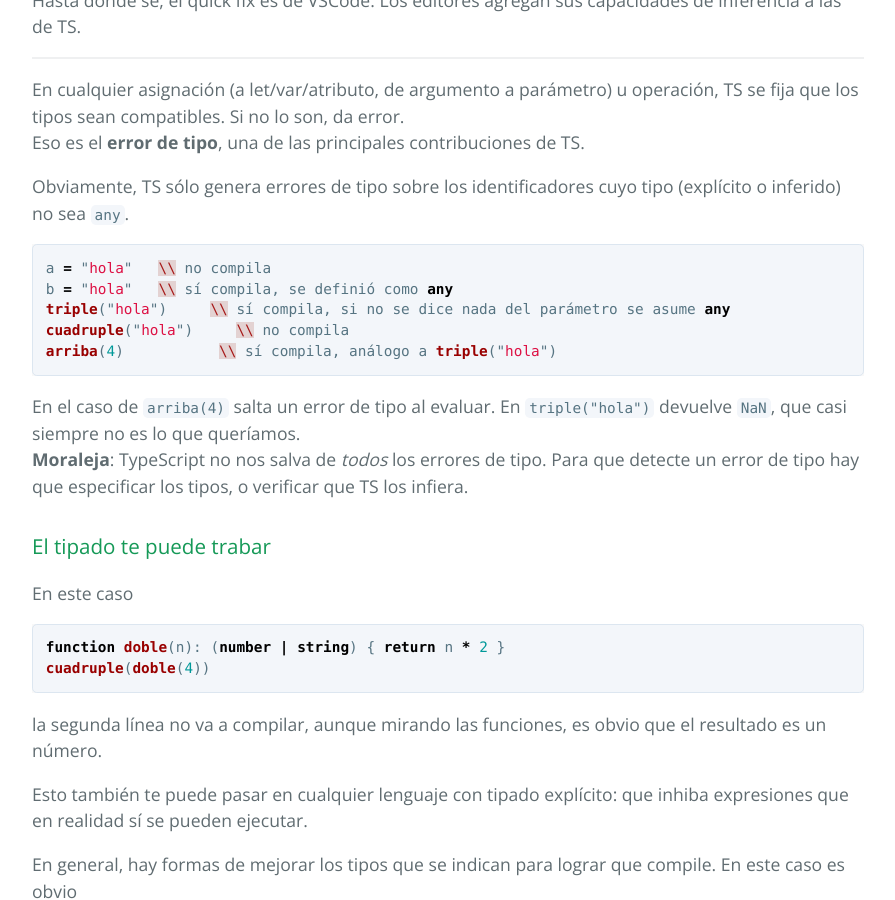
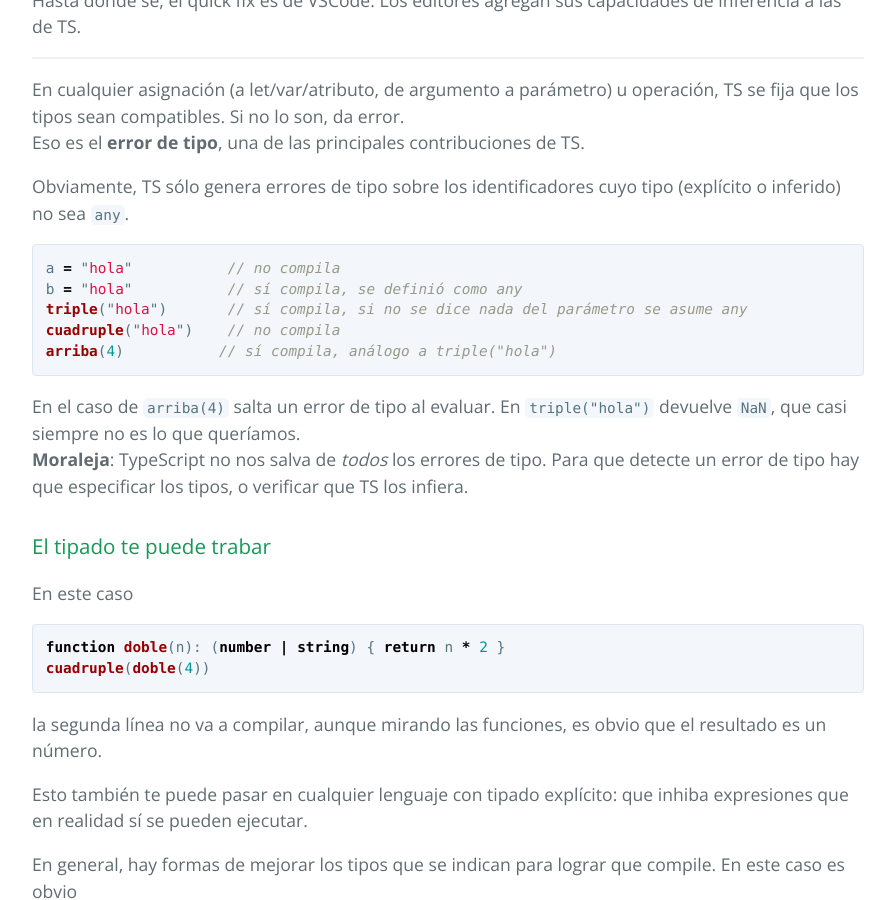
Before and after one commit to clombardi/bdsol-capacitacion-desarrollo, a Jekyll site: the page built from typescript/que-es-typescript.md, in a window 1280 px wide and 900 px high, scrolled down 1955 px. Shown: the whole window, without its empty margins (192-1087 px from the left). Built offline with Jekyll 4.4.1, drawn with Linux system fonts in a browser that asks for light colours; our own code applies the rules of GitHub Pages for plain Markdown files.

Commit message:
intro TS - ajustes

````diff
--- a/typescript/que-es-typescript.md
+++ b/typescript/que-es-typescript.md
@@ -64,11 +64,11 @@ Eso es el **error de tipo**, una de las principales contribuciones de TS.
 Obviamente, TS sólo genera errores de tipo sobre los identificadores cuyo tipo (explícito o inferido) no sea `any`.
 
 ``` typescript
-a = "hola"   \\ no compila
-b = "hola"   \\ sí compila, se definió como any
-triple("hola")     \\ sí compila, si no se dice nada del parámetro se asume any
-cuadruple("hola")     \\ no compila
-arriba(4)           \\ sí compila, análogo a triple("hola")
+a = "hola"           // no compila
+b = "hola"           // sí compila, se definió como any
+triple("hola")       // sí compila, si no se dice nada del parámetro se asume any
+cuadruple("hola")    // no compila
+arriba(4)           // sí compila, análogo a triple("hola")
 ```
 
 En el caso de `arriba(4)` salta un error de tipo al evaluar. En `triple("hola")` devuelve `NaN`, que casi siempre no es lo que queríamos.
````
